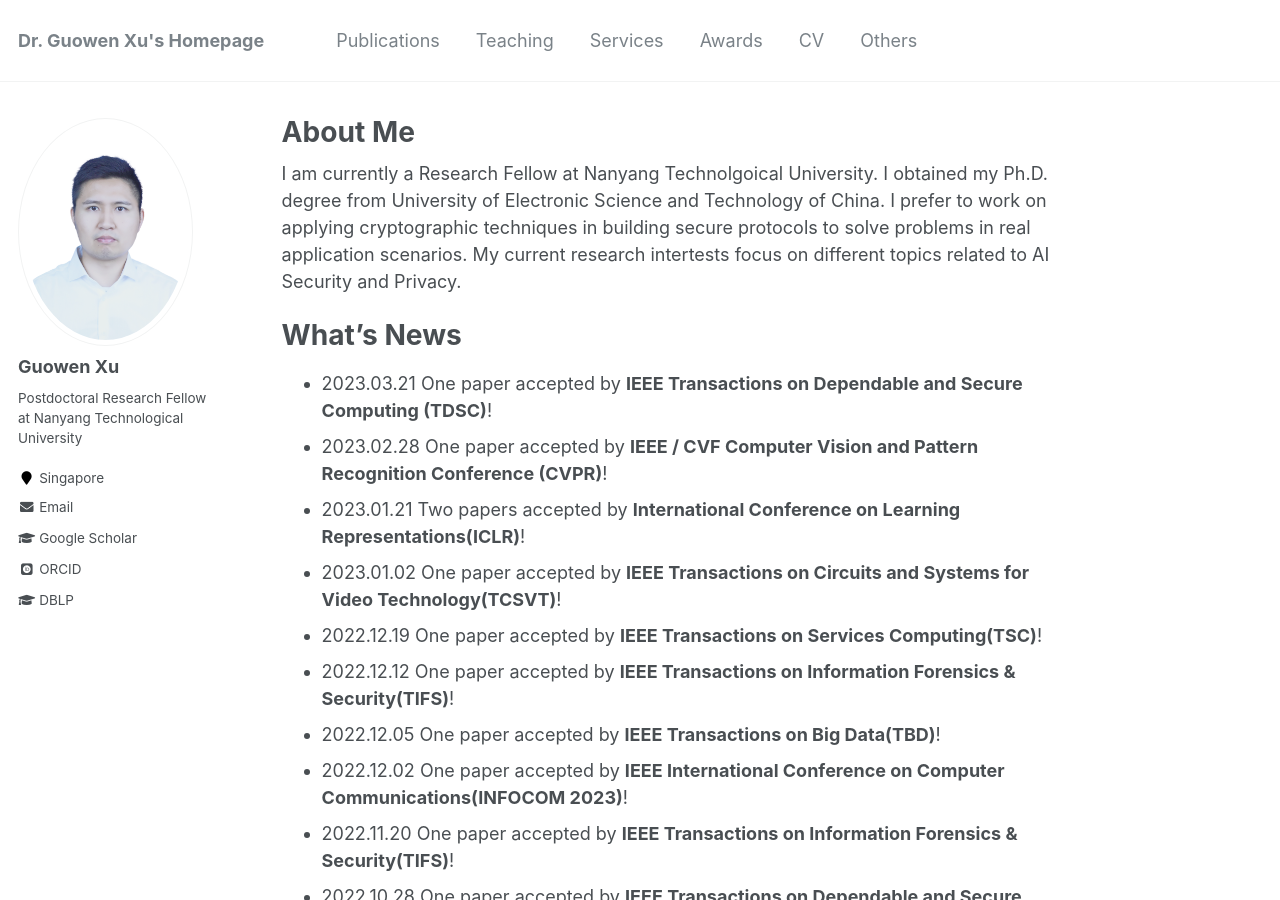
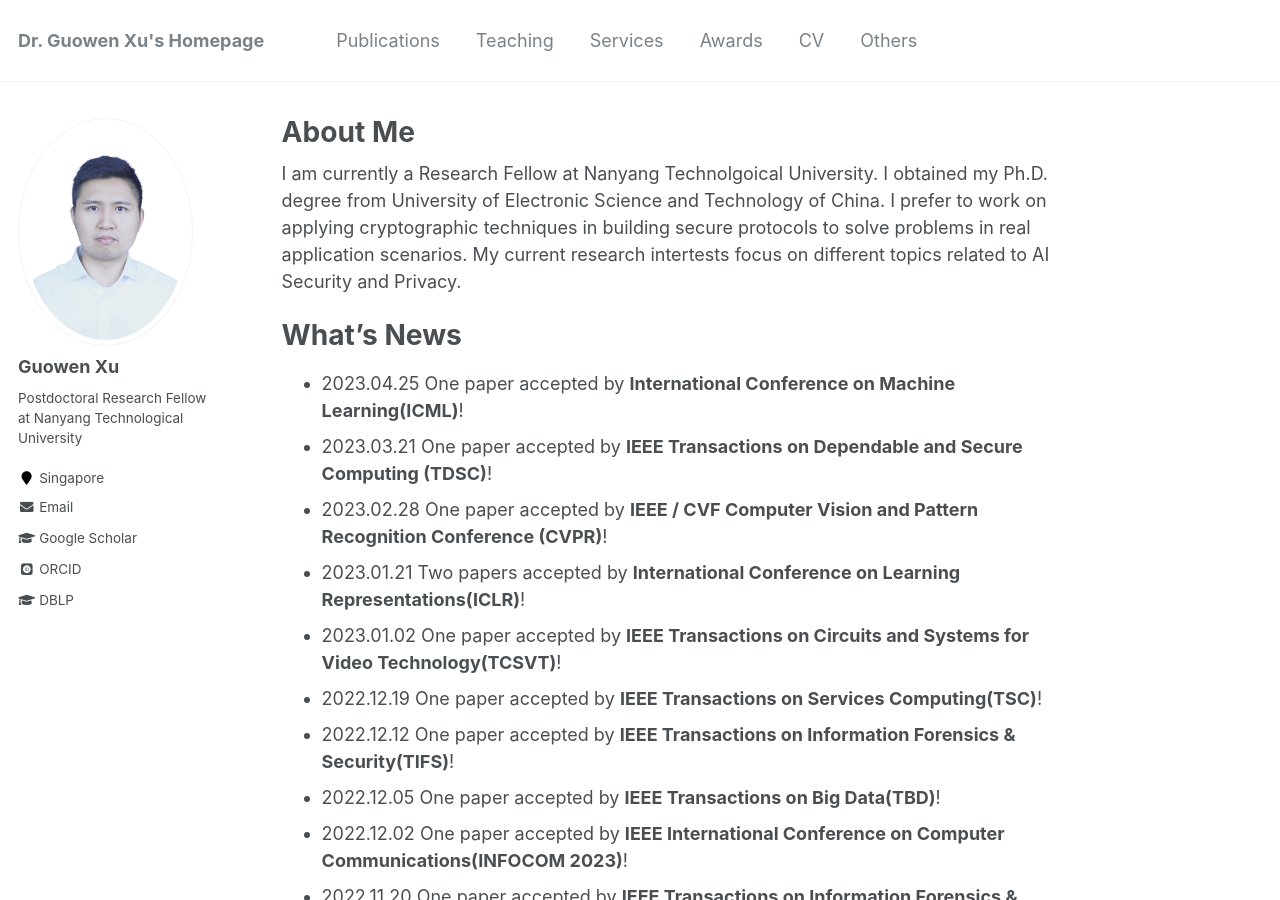
Before and after one commit to Guowen-xu/guowen-xu.github.io, a Jekyll site: the page built from _pages/about.md, in a window 1280 px wide and 900 px high. Built offline with Jekyll 4.4.1, drawn with Linux system fonts in a browser that asks for light colours; some web fonts are replaced.

Commit message:
Update about.md

```diff
--- a/_pages/about.md
+++ b/_pages/about.md
@@ -13,6 +13,7 @@ redirect_from:
 
 What's News
 ======
+- 2023.04.25 One paper  accepted by **International Conference on Machine Learning(ICML)**!
 - 2023.03.21 One paper  accepted by **IEEE Transactions on Dependable and Secure Computing (TDSC)**!
 - 2023.02.28 One paper accepted by **IEEE / CVF Computer Vision and Pattern Recognition Conference (CVPR)**!
 - 2023.01.21 Two papers accepted by **International Conference on Learning Representations(ICLR)**!
```
